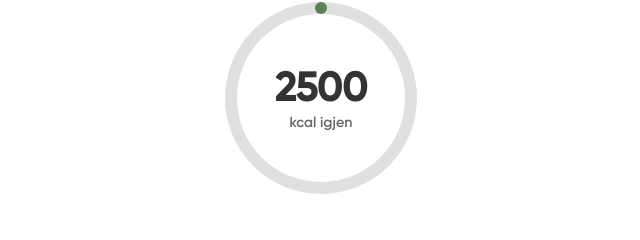
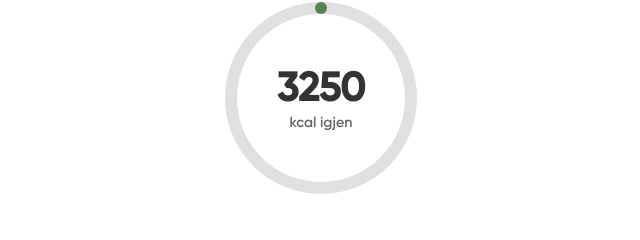
Before and after one commit to asjerab/Calorie-tracker, a plain HTML site: page index.html in a window 1280 px wide. Shown: the part 168-408 px from the top of the page, 319-959 px from the left. Drawn offline with Linux system fonts and the light colour scheme.

Commit message:
endra calorie

```diff
--- a/index.html
+++ b/index.html
@@ -36,7 +36,7 @@
             />
           </svg>
           <div class="progress-text">
-            <span class="calories-number">2500</span>
+            <span class="calories-number">3250</span>
             <span class="calories-label">kcal igjen</span>
           </div>
         </div>
--- a/index.js
+++ b/index.js
@@ -10,7 +10,7 @@ const errorText = document.getElementById("errorText");
 const closeError = document.getElementById("closeError");
 
 let calorieTracker = [];
-const dailyCalorieGoal = 2550; // Daglig kaloribudsjett
+const dailyCalorieGoal = 3250; // Daglig kaloribudsjett
 const circumference = 2 * Math.PI * 90; // 2 * π * radius
 
 // Last inn data fra localStorage når siden starter
```
